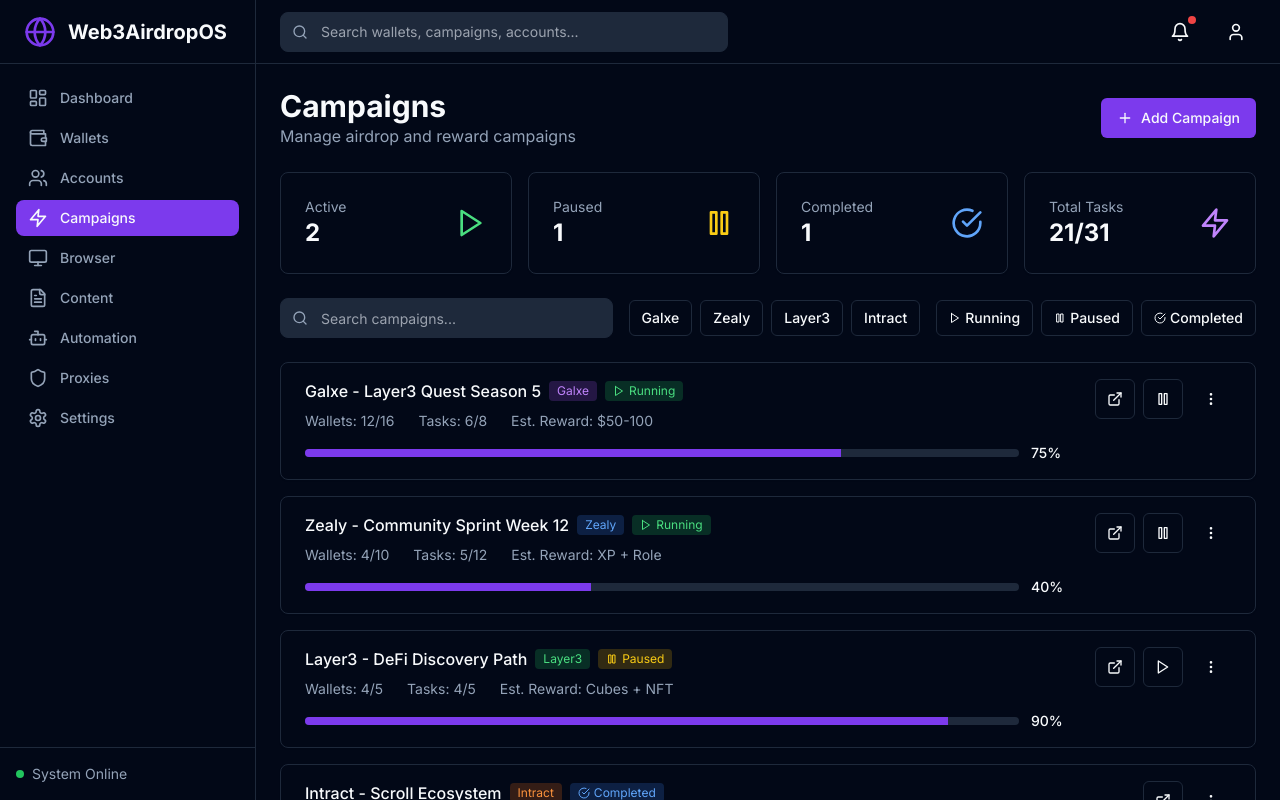
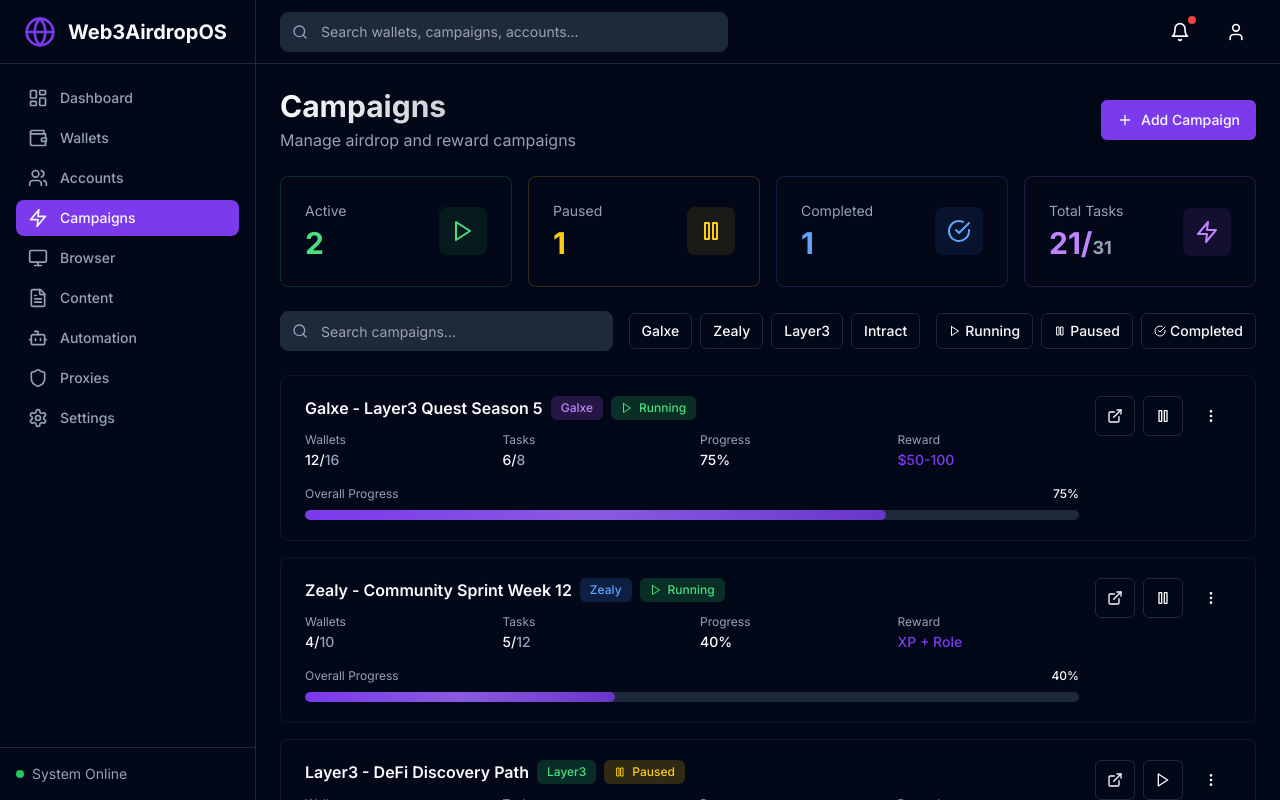
Before and after one commit to deveshjha247/Web3AirdropOS, a Next.js app in the folder frontend/: page /campaigns in a window 1280 px wide. Built offline with nearby package versions, Linux system fonts and the light colour scheme.

Commit message:
style: enhance CampaignsPage with improved animations, updated layout, and refined UI elements

```diff
--- a/frontend/src/app/(dashboard)/campaigns/page.tsx
+++ b/frontend/src/app/(dashboard)/campaigns/page.tsx
@@ -111,14 +111,16 @@
   return (
     <div className="space-y-6">
       {/* Header */}
-      <div className="flex items-center justify-between">
+      <div className="flex items-center justify-between animate-fade-in">
         <div>
-          <h1 className="text-3xl font-bold">Campaigns</h1>
-          <p className="text-muted-foreground">
+          <h1 className="text-3xl font-bold bg-gradient-to-r from-foreground to-foreground/70 bg-clip-text text-transparent">
+            Campaigns
+          </h1>
+          <p className="text-muted-foreground mt-1">
             Manage airdrop and reward campaigns
           </p>
         </div>
-        <Button>
+        <Button className="hover-lift">
           <Plus className="h-4 w-4 mr-2" />
           Add Campaign
         </Button>
@@ -126,56 +128,66 @@
 
       {/* Stats */}
       <div className="grid grid-cols-1 md:grid-cols-4 gap-4">
-        <Card>
+        <Card className="hover-lift animate-slide-up border-green-500/20 hover:border-green-500/40 transition-all" style={{ animationDelay: '0ms' }}>
           <CardContent className="pt-6">
             <div className="flex items-center justify-between">
               <div>
-                <p className="text-sm text-muted-foreground">Active</p>
-                <p className="text-2xl font-bold">
+                <p className="text-sm text-muted-foreground mb-1">Active</p>
+                <p className="text-3xl font-bold text-green-400">
                   {campaigns.filter((c) => c.status === 'running').length}
                 </p>
               </div>
-              <Play className="h-8 w-8 text-green-400" />
+              <div className="h-12 w-12 rounded-lg bg-green-500/10 flex items-center justify-center">
+                <Play className="h-6 w-6 text-green-400" />
+              </div>
             </div>
           </CardContent>
         </Card>
-        <Card>
+        <Card className="hover-lift animate-slide-up border-yellow-500/20 hover:border-yellow-500/40 transition-all" style={{ animationDelay: '50ms' }}>
           <CardContent className="pt-6">
             <div className="flex items-center justify-between">
               <div>
-                <p className="text-sm text-muted-foreground">Paused</p>
-                <p className="text-2xl font-bold">
+                <p className="text-sm text-muted-foreground mb-1">Paused</p>
+                <p className="text-3xl font-bold text-yellow-400">
                   {campaigns.filter((c) => c.status === 'paused').length}
                 </p>
               </div>
-              <Pause className="h-8 w-8 text-yellow-400" />
+              <div className="h-12 w-12 rounded-lg bg-yellow-500/10 flex items-center justify-center">
+                <Pause className="h-6 w-6 text-yellow-400" />
+              </div>
             </div>
           </CardContent>
         </Card>
-        <Card>
+        <Card className="hover-lift animate-slide-up border-blue-500/20 hover:border-blue-500/40 transition-all" style={{ animationDelay: '100ms' }}>
           <CardContent className="pt-6">
             <div className="flex items-center justify-between">
               <div>
-                <p className="text-sm text-muted-foreground">Completed</p>
-                <p className="text-2xl font-bold">
+                <p className="text-sm text-muted-foreground mb-1">Completed</p>
+                <p className="text-3xl font-bold text-blue-400">
                   {campaigns.filter((c) => c.status === 'completed').length}
                 </p>
               </div>
-              <CheckCircle className="h-8 w-8 text-blue-400" />
+              <div className="h-12 w-12 rounded-lg bg-blue-500/10 flex items-center justify-center">
+                <CheckCircle className="h-6 w-6 text-blue-400" />
+              </div>
             </div>
           </CardContent>
         </Card>
-        <Card>
+        <Card className="hover-lift animate-slide-up border-purple-500/20 hover:border-purple-500/40 transition-all" style={{ animationDelay: '150ms' }}>
           <CardContent className="pt-6">
             <div className="flex items-center justify-between">
               <div>
-                <p className="text-sm text-muted-foreground">Total Tasks</p>
-                <p className="text-2xl font-bold">
+                <p className="text-sm text-muted-foreground mb-1">Total Tasks</p>
+                <p className="text-3xl font-bold text-purple-400">
                   {campaigns.reduce((sum, c) => sum + c.tasksCompleted, 0)}/
+                  <span className="text-lg text-muted-foreground">
                     {campaigns.reduce((sum, c) => sum + c.tasksTotal, 0)}
+                  </span>
                 </p>
               </div>
-              <Zap className="h-8 w-8 text-purple-400" />
+              <div className="h-12 w-12 rounded-lg bg-purple-500/10 flex items-center justify-center">
+                <Zap className="h-6 w-6 text-purple-400" />
+              </div>
             </div>
           </CardContent>
         </Card>
@@ -233,25 +245,48 @@
 
       {/* Campaigns List */}
       <div className="space-y-4">
-        {filteredCampaigns.map((campaign) => {
+        {filteredCampaigns.length === 0 ? (
+          <Card className="border-dashed animate-fade-in">
+            <CardContent className="flex flex-col items-center justify-center py-12 text-center">
+              <Zap className="h-12 w-12 text-muted-foreground mb-4 opacity-50" />
+              <h3 className="text-lg font-semibold mb-2">No campaigns found</h3>
+              <p className="text-sm text-muted-foreground mb-4">
+                {searchQuery || selectedPlatform || selectedStatus
+                  ? 'Try adjusting your filters'
+                  : 'Get started by creating your first campaign'}
+              </p>
+              {!searchQuery && !selectedPlatform && !selectedStatus && (
+                <Button>
+                  <Plus className="h-4 w-4 mr-2" />
+                  Create Campaign
+                </Button>
+              )}
+            </CardContent>
+          </Card>
+        ) : (
+          filteredCampaigns.map((campaign, index) => {
             const StatusIcon = statusStyles[campaign.status]?.icon || Clock
             return (
-            <Card key={campaign.id} className="hover:border-primary/50 transition-colors">
-              <CardContent className="py-4">
+              <Card
+                key={campaign.id}
+                className="hover-lift animate-slide-up border-border/50 hover:border-primary/50 transition-all duration-300"
+                style={{ animationDelay: `${index * 50}ms` }}
+              >
+                <CardContent className="py-5">
                   <div className="flex items-start gap-4">
                     {/* Left - Info */}
-                  <div className="flex-1">
-                    <div className="flex items-center gap-2 mb-2">
-                      <h3 className="font-medium">{campaign.name}</h3>
+                    <div className="flex-1 min-w-0">
+                      <div className="flex items-center gap-2 mb-3 flex-wrap">
+                        <h3 className="font-semibold text-base truncate">{campaign.name}</h3>
                         <span
-                        className={`px-2 py-0.5 rounded text-xs capitalize ${
+                          className={`px-2.5 py-1 rounded-md text-xs font-medium capitalize whitespace-nowrap ${
                             platformStyles[campaign.platform]?.bg
                           } ${platformStyles[campaign.platform]?.text}`}
                         >
                           {campaign.platform}
                         </span>
                         <span
-                        className={`px-2 py-0.5 rounded text-xs capitalize flex items-center gap-1 ${
+                          className={`px-2.5 py-1 rounded-md text-xs font-medium capitalize flex items-center gap-1.5 whitespace-nowrap ${
                             statusStyles[campaign.status]?.bg
                           } ${statusStyles[campaign.status]?.text}`}
                         >
@@ -260,46 +295,87 @@
                         </span>
                       </div>
 
-                    <div className="flex items-center gap-6 text-sm text-muted-foreground mb-3">
-                      <span>
-                        Wallets: {campaign.walletsCompleted}/
+                      <div className="grid grid-cols-2 md:grid-cols-4 gap-4 text-sm mb-4">
+                        <div>
+                          <p className="text-muted-foreground text-xs mb-0.5">Wallets</p>
+                          <p className="font-medium">
+                            {campaign.walletsCompleted}/
+                            <span className="text-muted-foreground">
                               {campaign.walletsAssigned}
                             </span>
-                      <span>
-                        Tasks: {campaign.tasksCompleted}/{campaign.tasksTotal}
+                          </p>
+                        </div>
+                        <div>
+                          <p className="text-muted-foreground text-xs mb-0.5">Tasks</p>
+                          <p className="font-medium">
+                            {campaign.tasksCompleted}/
+                            <span className="text-muted-foreground">
+                              {campaign.tasksTotal}
                             </span>
-                      <span>Est. Reward: {campaign.estimatedReward}</span>
+                          </p>
+                        </div>
+                        <div>
+                          <p className="text-muted-foreground text-xs mb-0.5">Progress</p>
+                          <p className="font-medium">{campaign.progress}%</p>
+                        </div>
+                        <div>
+                          <p className="text-muted-foreground text-xs mb-0.5">Reward</p>
+                          <p className="font-medium text-primary">{campaign.estimatedReward}</p>
+                        </div>
                       </div>
 
-                    {/* Progress bar */}
-                    <div className="flex items-center gap-3">
-                      <div className="flex-1 h-2 bg-muted rounded-full overflow-hidden">
+                      {/* Enhanced Progress bar */}
+                      <div className="space-y-2">
+                        <div className="flex items-center justify-between text-xs">
+                          <span className="text-muted-foreground">Overall Progress</span>
+                          <span className="font-medium">{campaign.progress}%</span>
+                        </div>
+                        <div className="relative h-2.5 bg-muted rounded-full overflow-hidden">
                           <div
-                          className="h-full bg-primary transition-all"
+                            className="h-full bg-gradient-to-r from-primary to-primary/80 rounded-full transition-all duration-500 ease-out relative overflow-hidden"
                             style={{ width: `${campaign.progress}%` }}
-                        />
+                          >
+                            <div className="absolute inset-0 bg-gradient-to-r from-transparent via-white/20 to-transparent animate-pulse-slow" />
                           </div>
-                      <span className="text-sm font-medium w-12">
-                        {campaign.progress}%
-                      </span>
+                        </div>
                       </div>
                     </div>
 
                     {/* Right - Actions */}
-                  <div className="flex items-center gap-2">
-                    <Button variant="outline" size="icon">
+                    <div className="flex items-center gap-2 flex-shrink-0">
+                      <Button
+                        variant="outline"
+                        size="icon"
+                        className="hover:bg-primary/10 hover:border-primary/50 transition-all"
+                        title="View Campaign"
+                      >
                         <ExternalLink className="h-4 w-4" />
                       </Button>
                       {campaign.status === 'running' ? (
-                      <Button variant="outline" size="icon">
+                        <Button
+                          variant="outline"
+                          size="icon"
+                          className="hover:bg-yellow-500/10 hover:border-yellow-500/50 hover:text-yellow-400 transition-all"
+                          title="Pause Campaign"
+                        >
                           <Pause className="h-4 w-4" />
                         </Button>
                       ) : campaign.status === 'paused' ? (
-                      <Button variant="outline" size="icon">
+                        <Button
+                          variant="outline"
+                          size="icon"
+                          className="hover:bg-green-500/10 hover:border-green-500/50 hover:text-green-400 transition-all"
+                          title="Resume Campaign"
+                        >
                           <Play className="h-4 w-4" />
                         </Button>
                       ) : null}
-                    <Button variant="ghost" size="icon">
+                      <Button
+                        variant="ghost"
+                        size="icon"
+                        className="hover:bg-muted transition-all"
+                        title="More Options"
+                      >
                         <MoreVertical className="h-4 w-4" />
                       </Button>
                     </div>
@@ -307,7 +383,8 @@
                 </CardContent>
               </Card>
             )
-        })}
+          })
+        )}
       </div>
     </div>
   )
--- a/frontend/src/app/(dashboard)/wallets/page.tsx
+++ b/frontend/src/app/(dashboard)/wallets/page.tsx
@@ -86,19 +86,21 @@
   return (
     <div className="space-y-6">
       {/* Header */}
-      <div className="flex items-center justify-between">
+      <div className="flex items-center justify-between animate-fade-in">
         <div>
-          <h1 className="text-3xl font-bold">Wallets</h1>
-          <p className="text-muted-foreground">
+          <h1 className="text-3xl font-bold bg-gradient-to-r from-foreground to-foreground/70 bg-clip-text text-transparent">
+            Wallets
+          </h1>
+          <p className="text-muted-foreground mt-1">
             Manage your EVM and Solana wallets
           </p>
         </div>
         <div className="flex gap-2">
-          <Button variant="outline">
+          <Button variant="outline" className="hover-lift">
             <RefreshCw className="h-4 w-4 mr-2" />
             Sync All
           </Button>
-          <Button>
+          <Button className="hover-lift">
             <Plus className="h-4 w-4 mr-2" />
             Add Wallet
           </Button>
@@ -136,16 +138,42 @@
 
       {/* Wallets Grid */}
       <div className="grid grid-cols-1 md:grid-cols-2 lg:grid-cols-3 gap-4">
-        {filteredWallets.map((wallet) => (
-          <Card key={wallet.id} className="hover:border-primary/50 transition-colors">
-            <CardHeader className="flex flex-row items-start justify-between pb-2">
-              <div>
-                <CardTitle className="text-base font-medium">
+        {filteredWallets.length === 0 ? (
+          <div className="col-span-full">
+            <Card className="border-dashed animate-fade-in">
+              <CardContent className="flex flex-col items-center justify-center py-12 text-center">
+                <Wallet className="h-12 w-12 text-muted-foreground mb-4 opacity-50" />
+                <h3 className="text-lg font-semibold mb-2">No wallets found</h3>
+                <p className="text-sm text-muted-foreground mb-4">
+                  {searchQuery || selectedGroup
+                    ? 'Try adjusting your filters'
+                    : 'Get started by adding your first wallet'}
+                </p>
+                {!searchQuery && !selectedGroup && (
+                  <Button>
+                    <Plus className="h-4 w-4 mr-2" />
+                    Add Wallet
+                  </Button>
+                )}
+              </CardContent>
+            </Card>
+          </div>
+        ) : (
+          <>
+            {filteredWallets.map((wallet, index) => (
+              <Card
+                key={wallet.id}
+                className="hover-lift animate-slide-up border-border/50 hover:border-primary/50 transition-all duration-300"
+                style={{ animationDelay: `${index * 50}ms` }}
+              >
+                <CardHeader className="flex flex-row items-start justify-between pb-3">
+                  <div className="flex-1 min-w-0">
+                    <CardTitle className="text-base font-semibold truncate">
                       {wallet.name}
                     </CardTitle>
-                <div className="flex items-center gap-2 mt-1">
+                    <div className="flex items-center gap-2 mt-2">
                       <span
-                    className={`px-2 py-0.5 rounded text-xs ${
+                        className={`px-2.5 py-1 rounded-md text-xs font-medium ${
                           chainColors[wallet.chain]
                         }`}
                       >
@@ -153,50 +181,79 @@
                       </span>
                     </div>
                   </div>
-              <Button variant="ghost" size="icon" className="h-8 w-8">
+                  <Button
+                    variant="ghost"
+                    size="icon"
+                    className="h-8 w-8 hover:bg-muted transition-all"
+                  >
                     <MoreVertical className="h-4 w-4" />
                   </Button>
                 </CardHeader>
                 <CardContent>
-              <div className="space-y-3">
+                  <div className="space-y-4">
                     {/* Address */}
-                <div className="flex items-center justify-between">
-                  <code className="text-sm text-muted-foreground">
+                    <div className="flex items-center justify-between p-2 rounded-lg bg-muted/50">
+                      <code className="text-xs font-mono text-muted-foreground truncate flex-1">
                         {shortenAddress(wallet.address)}
                       </code>
-                  <div className="flex gap-1">
-                    <Button variant="ghost" size="icon" className="h-7 w-7">
-                      <Copy className="h-3 w-3" />
+                      <div className="flex gap-1 ml-2">
+                        <Button
+                          variant="ghost"
+                          size="icon"
+                          className="h-7 w-7 hover:bg-primary/10 hover:text-primary transition-all"
+                          title="Copy Address"
+                        >
+                          <Copy className="h-3.5 w-3.5" />
                         </Button>
-                    <Button variant="ghost" size="icon" className="h-7 w-7">
-                      <ExternalLink className="h-3 w-3" />
+                        <Button
+                          variant="ghost"
+                          size="icon"
+                          className="h-7 w-7 hover:bg-primary/10 hover:text-primary transition-all"
+                          title="View on Explorer"
+                        >
+                          <ExternalLink className="h-3.5 w-3.5" />
                         </Button>
                       </div>
                     </div>
 
                     {/* Balance */}
-                <div className="text-2xl font-bold">{wallet.balance}</div>
+                    <div>
+                      <p className="text-xs text-muted-foreground mb-1">Balance</p>
+                      <div className="text-2xl font-bold bg-gradient-to-r from-foreground to-foreground/70 bg-clip-text text-transparent">
+                        {wallet.balance}
+                      </div>
+                    </div>
 
                     {/* Tags */}
-                <div className="flex flex-wrap gap-1">
+                    {wallet.tags.length > 0 && (
+                      <div className="flex flex-wrap gap-1.5">
                         {wallet.tags.map((tag) => (
                           <span
                             key={tag}
-                      className="px-2 py-0.5 rounded-full text-xs bg-muted text-muted-foreground"
+                            className="px-2 py-1 rounded-md text-xs bg-muted/50 text-muted-foreground flex items-center gap-1"
                           >
-                      <Tag className="inline h-3 w-3 mr-1" />
+                            <Tag className="h-3 w-3" />
                             {tag}
                           </span>
                         ))}
                       </div>
+                    )}
 
                     {/* Actions */}
-                <div className="flex gap-2 pt-2 border-t border-border">
-                  <Button variant="outline" size="sm" className="flex-1">
-                    <RefreshCw className="h-3 w-3 mr-1" />
+                    <div className="flex gap-2 pt-3 border-t border-border">
+                      <Button
+                        variant="outline"
+                        size="sm"
+                        className="flex-1 hover:bg-primary/10 hover:border-primary/50 transition-all"
+                      >
+                        <RefreshCw className="h-3 w-3 mr-1.5" />
                         Sync
                       </Button>
-                  <Button variant="outline" size="sm" className="flex-1">
+                      <Button
+                        variant="outline"
+                        size="sm"
+                        className="flex-1 hover:bg-primary/10 hover:border-primary/50 transition-all"
+                      >
                         View
                       </Button>
                     </div>
@@ -206,12 +263,17 @@
             ))}
 
             {/* Add Wallet Card */}
-        <Card className="border-dashed hover:border-primary/50 transition-colors cursor-pointer">
-          <CardContent className="flex flex-col items-center justify-center h-full min-h-[200px] text-muted-foreground">
-            <Plus className="h-10 w-10 mb-2" />
-            <span>Add New Wallet</span>
+            <Card className="border-dashed hover-lift animate-slide-up cursor-pointer group hover:border-primary/50 transition-all duration-300">
+              <CardContent className="flex flex-col items-center justify-center h-full min-h-[200px] text-muted-foreground group-hover:text-primary transition-colors">
+                <div className="h-12 w-12 rounded-full bg-primary/10 flex items-center justify-center mb-3 group-hover:bg-primary/20 transition-colors">
+                  <Plus className="h-6 w-6" />
+                </div>
+                <span className="font-medium">Add New Wallet</span>
+                <span className="text-xs mt-1">Import or create wallet</span>
               </CardContent>
             </Card>
+          </>
+        )}
       </div>
     </div>
   )
```
Lines whose indentation alone changed are shown as unchanged.
